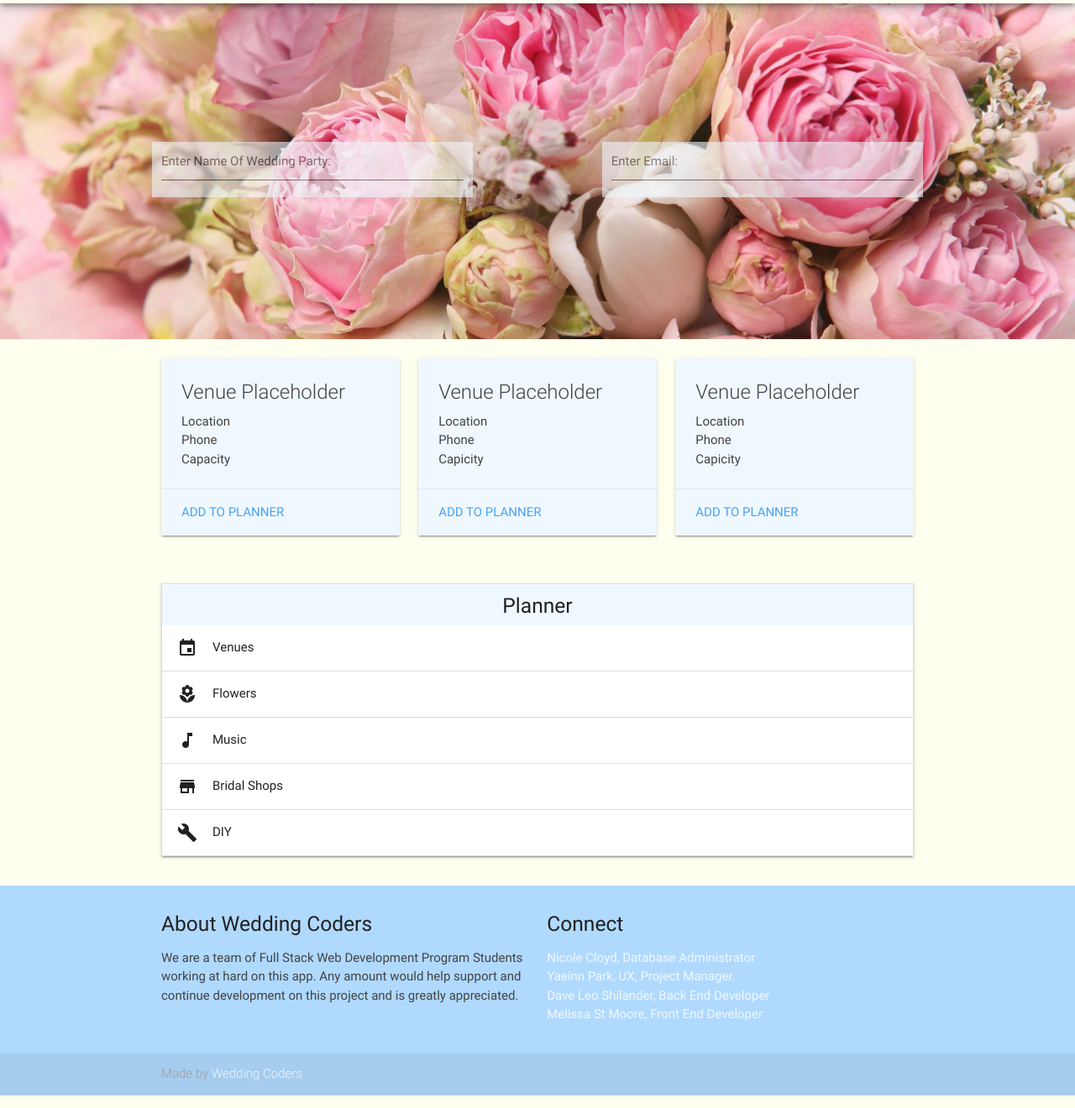
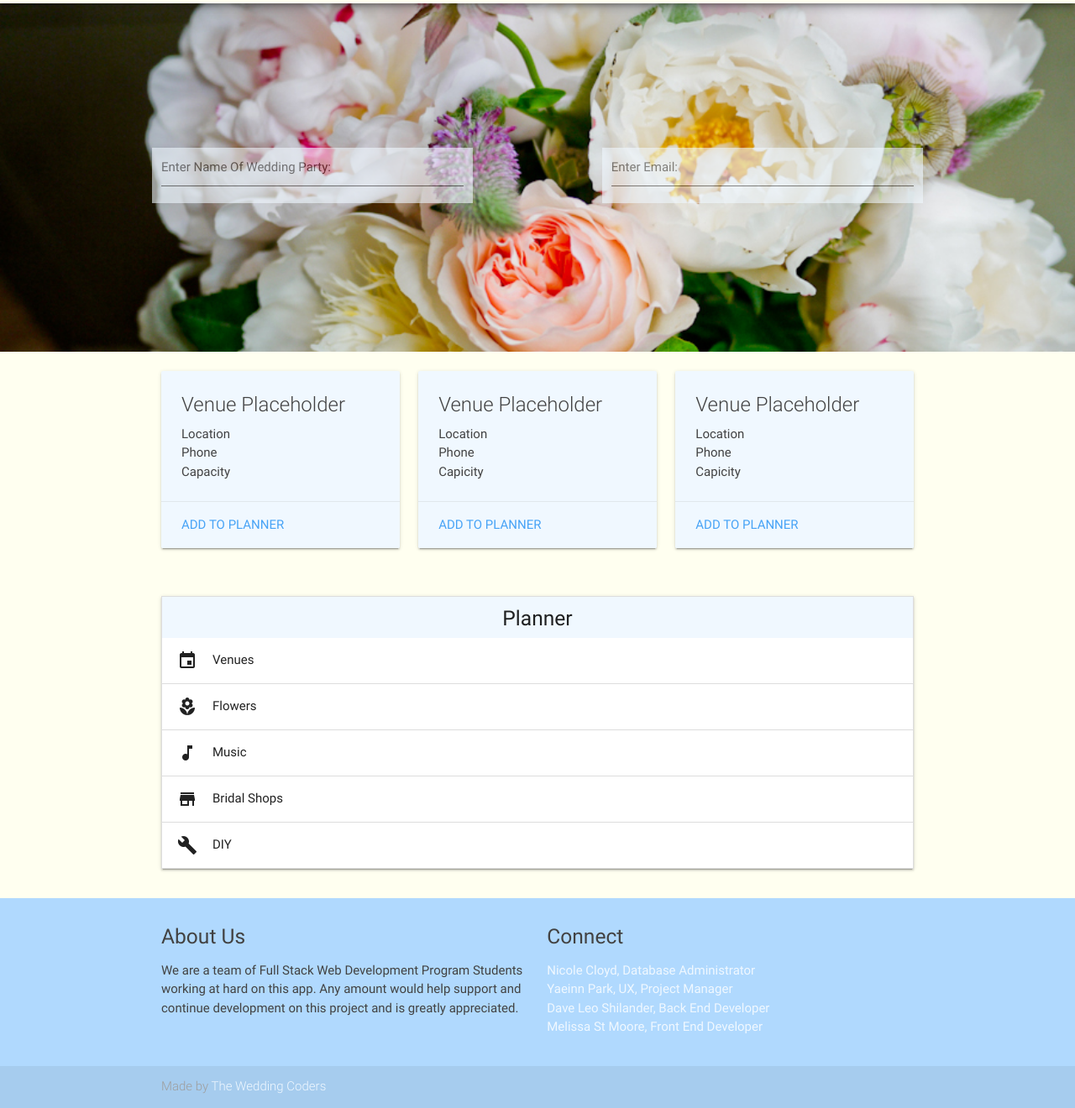
Before and after one commit to RaptorCentauri/Wedding-Planner, a website: page public/index.html in a window 1280 px wide. Shown: the part 60-1380 px from the top of the page at 84% size. Drawn offline with nearby package versions, Linux system fonts and the light colour scheme.

Commit message:
updated img folder

```diff
--- a/public/assets/css/style_vanilla.css
+++ b/public/assets/css/style_vanilla.css
@@ -1,10 +1,10 @@
 /* Custom Styles not Using Sass Compiler*/
 
 .main-img, .responsive-img {
-  background-image: url(../images/peony4.jpg);
+  background-image: url(../images/peony2.jpg);
   background-repeat: no-repeat;
   background-size: cover;
-  min-height: 400px;
+  min-height: 415px;
 }
 
 .nav-bg, body {
@@ -16,3 +16,11 @@
   opacity: .6;
 
 }
+
+/*.brand-logo {
+	margin-left: 10px;
+}
+
+#nav-mobile {
+
+}*/
--- a/public/index.html
+++ b/public/index.html
@@ -24,6 +24,19 @@
       </ul>
   </nav>
 </div>
+
+<!-- <nav>
+  <div class="nav-bg z-depth-3" role="navigation">
+    <h5 class="brand-logo">The Wedding Coders</h5>
+      <ul id="nav-mobile" class="right hide-on-med-and-down">
+        <li ><a href="#" class="grey-text text-darken-4" id="venue-id">Venue</a></li>
+        <li ><a href="#" class="grey-text text-darken-4">Flowers</a></li>
+        <li ><a href="#" class="grey-text text-darken-4">Music</a></li>
+        <li ><a href="#" class="grey-text text-darken-4">Bridal Shops</a></li>
+        <li ><a href="#" class="grey-text text-darken-4">DIY</a></li>
+      </ul>
+  </div>
+</nav> -->
 
   <div class="main-img col s12 valign-wrapper">
     <div class="container">
@@ -138,24 +151,24 @@
     <div class="container">
       <div class="row">
         <div class="col l6 s12">
-          <h5 class="grey-text text-darken-4">About Wedding Coders</h5>
+          <h5 class="grey-text text-darken-3">About Us</h5>
           <p class="grey-text text-darken-3">We are a team of Full Stack Web Development Program Students working at hard on this app. Any amount would help support and continue development on this project and is greatly appreciated.</p>
 
         </div>
         <div class="col l6 s12">
-          <h5 class="grey-text text-darken-4">Connect</h5>
+          <h5 class="grey-text text-darken-3">Connect</h5>
           <ul>
-            <li><a class="alice-blue-text medium-2" href="#!">Nicole Cloyd, Database Administrator</a></li>
-            <li><a class="alice-blue-text medium-2" href="#!">Yaeinn Park, UX, Project Manager.</a></li>
-            <li><a class="alice-blue-text medium-2" href="#!">Dave Leo Shilander, Back End Developer</a></li>
-            <li><a class="alice-blue-text medium-2" href="#!">Melissa St Moore, Front End Developer</a></li>
+            <li><a class="alice-blue-text medium-2">Nicole Cloyd, Database Administrator</a></li>
+            <li><a class="alice-blue-text medium-2">Yaeinn Park, UX, Project Manager</a></li>
+            <li><a class="alice-blue-text medium-2">Dave Leo Shilander, Back End Developer</a></li>
+            <li><a class="alice-blue-text medium-2">Melissa St Moore, Front End Developer</a></li>
           </ul>
         </div>
       </div>
     </div>
     <div class="footer-copyright grey-text">
       <div class="container">
-      Made by <a class="alice-blue-text medium-2 text-lighten-3" href="http://materializecss.com">Wedding Coders</a>
+      Made by <a class="alice-blue-text medium-2 text-lighten-3" href="http://materializecss.com">The Wedding Coders</a>
       </div>
     </div>
 
```
Also changed, not shown: public/assets/images/dress1.jpg (added), public/assets/images/dress2.jpg (added), public/assets/images/dress3.jpg (added), public/assets/images/venue1.jpg (added), public/assets/images/venue2.jpg (added), 1 other file.
